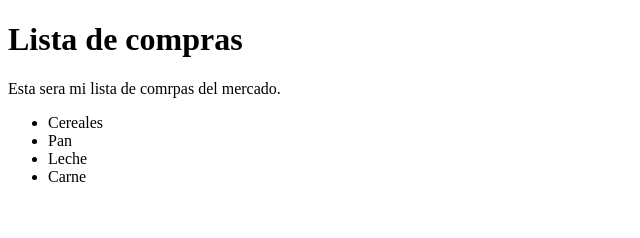
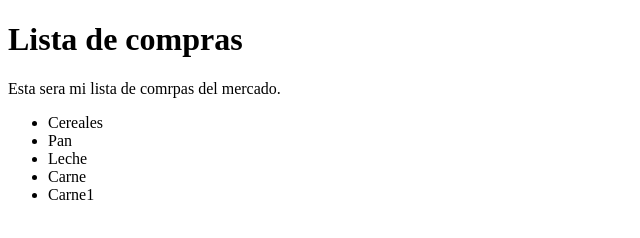
Before and after one commit to JoseMejiaVelez/html_ejemplo-1, a plain HTML site: page index.html in a window 1280 px wide. Shown: the full height of the page, 0-640 px from the left. Drawn offline with Linux system fonts and the light colour scheme.

Commit message:
carne 1
gaaa

```diff
--- a/index.html
+++ b/index.html
@@ -13,6 +13,7 @@
             <li>Pan</li>
             <li>Leche</li>
             <li>Carne</li>
+            <li>Carne1</li>
 
         </ul>
 
```
